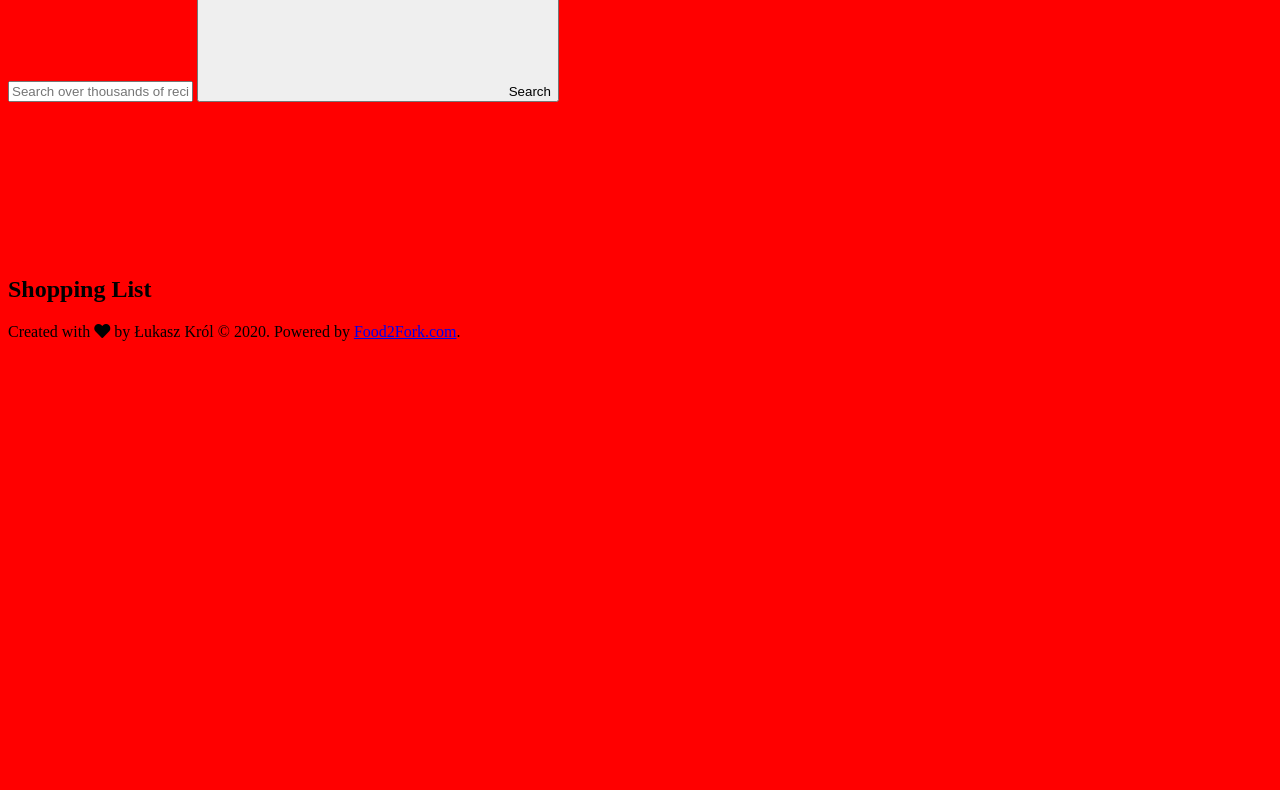
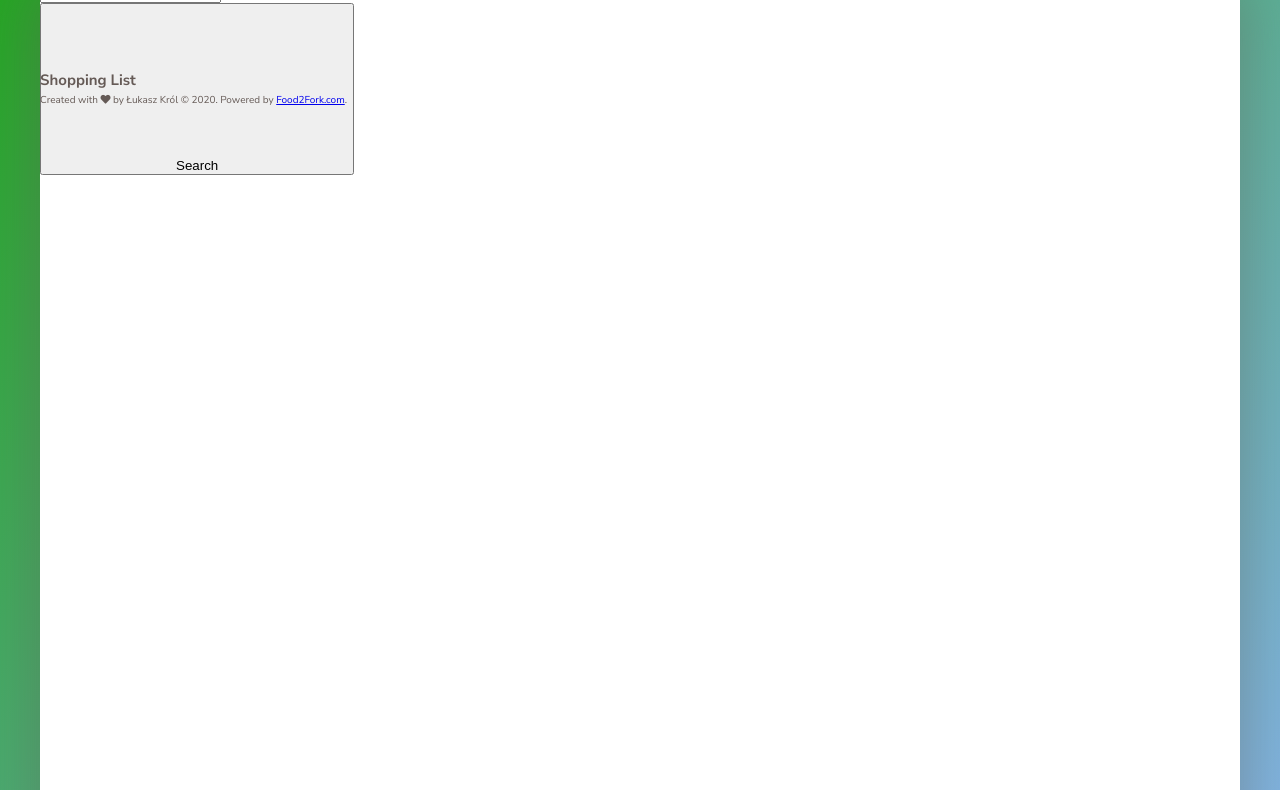
Before and after one commit to krollukasz/Delicious_recipes_app, a website built with webpack: page src/index.html in a window 1280 px wide. Shown: the part 83-873 px from the top of the page. Before the commit the page ends 800 px from the top, so only its background shows below. Built offline with nearby package versions, Linux system fonts and the light colour scheme; files whose address does not match are found by name.

Commit message:
Add basic styles for app

```diff
--- a/src/sass/style.scss
+++ b/src/sass/style.scss
@@ -1,5 +1,41 @@
 @import "variable";
 
+* {
+  margin: 0;
+  padding: 0;
+}
+
+*,
+*::before,
+*::after {
+  box-sizing: inherit;
+}
+
+html {
+  box-sizing: border-box;
+  font-size: 62.5%;
+}
+
 body {
-  background-color: $body-color;
+  min-height: calc(100vh - 2 * 4vw);
+  background-image: linear-gradient(to right bottom, #22a51d, #8fb6ff);
+  background-size: cover;
+  background-repeat: no-repeat;
+  font-family: 'Nunito Sans', sans-serif;
+  font-weight: 400;
+  color: #655A56;
+  line-height: 1.6;
 }
+
+.container {
+  margin: 4vw auto;
+  max-width: 120rem;
+  background-color: #ffffff;
+  display: grid;
+  grid-template-rows: 10rem minmax(100rem, auto);
+  grid-template-columns: 1.1fr 2fr 1.1fr;
+  grid-template-areas: "head head head" "list recipe shopping";
+  border-radius: 8px;
+  box-shadow: 0 2rem 6rem 0.5rem rgba(101, 90, 86, 0.4);
+  overflow: hidden;
+}
```
